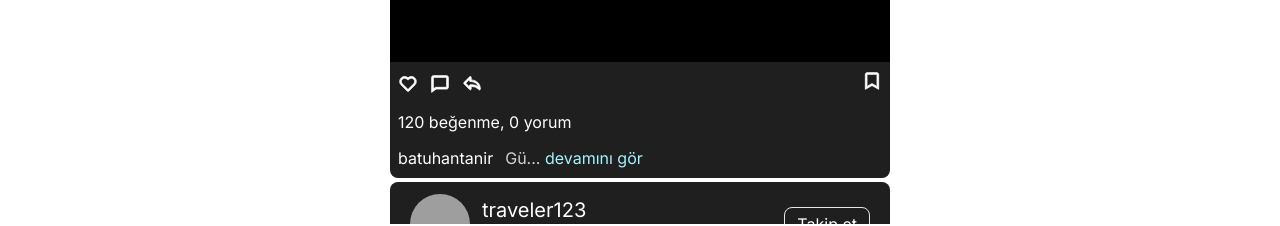
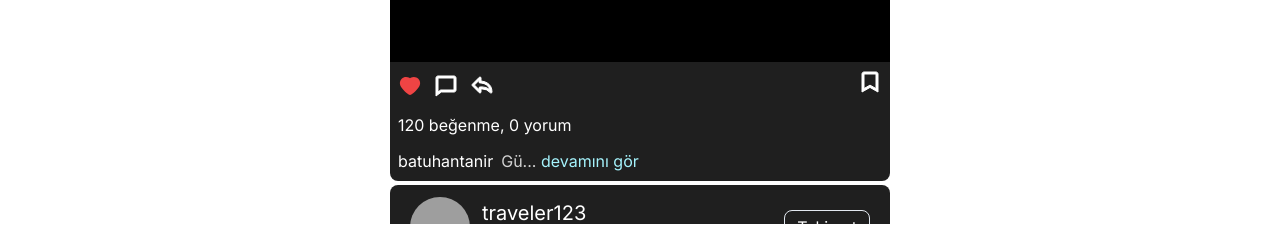
Before and after one commit to batuhantanir/internship-swiper, a Next.js app: page / in a window 1280 px wide. Both pictures are taken after a click on the button 279 px from the left and 338 px from the top of the page. Shown: the part 549-775 px from the top of the page. Built offline with nearby package versions, Linux system fonts and the light colour scheme; grey boxes are pictures that could not be loaded.

Commit message:
Add like functionality to posts

```diff
--- a/app/page.js
+++ b/app/page.js
@@ -4,6 +4,7 @@ import { Carousel, CarouselContent, CarouselItem, CarouselNext, CarouselPrevious
 import posts from '@/mock/posts';
 import users from '@/mock/users'
 import { BiHeart, BiBookmark, BiComment, BiShare, BiUpArrowAlt } from "react-icons/bi";
+import { AiFillHeart } from "react-icons/ai";
 import { MdOutlineVideoLibrary } from "react-icons/md";
 
 export default function Home() {
@@ -11,6 +12,7 @@ export default function Home() {
   const [categories, setCategories] = useState(["all"]);
   const [usersData, setUsersData] = useState(users)
   const [updatePosts, setUpdatePosts] = useState(posts)
+  const [mainPosts, setMainPosts] = useState(posts)
   const [openCommentPage, setOpenCommentPage] = useState(undefined);
   const [addCommentInputValue, setAddCommentInputValue] = useState("");
   const [openFullCaption, setOpenFullCaption] = useState(undefined);
@@ -33,6 +35,10 @@ export default function Home() {
         user.username === userName ? { ...user, follow: !user.follow } : user
       )
     );
+  }
+
+  const handleLiked = (index) =>{
+    setMainPosts((prevPosts) => prevPosts.slice(index,1, !prevPosts[index]?.isLiked))
   }
 
   const handleCategory = (category) => {
@@ -238,27 +244,27 @@ export default function Home() {
                   <div className="flex flex-col gap-3 text-white p-2 ">
                     <div className="flex justify-between xl:text-xl 2xl:text-2xl">
                       <div className="flex gap-3 ">
-                        <button className="cursor-pointer">
-                          <BiHeart className="md:stroke-1" />
+                        <button className="cursor-pointer active:scale-90" onClick={()=>handleLiked(index)}>
+                          {post.isLiked ? <AiFillHeart className="md:stroke-1 stroke-red-500  text-red-500" size={24} /> : <BiHeart className="md:stroke-1" size={24} />}
+                        </button>
+                        <button className="cursor-pointer" onClick={() => setOpenCommentPage(index)}>
+                          <BiComment className="md:stroke-1" size={24} />
                         </button>
                         <button className="cursor-pointer">
-                          <BiComment className="md:stroke-1" />
-                        </button>
-                        <button className="cursor-pointer">
-                          <BiShare className="md:stroke-1" />
+                          <BiShare className="md:stroke-1" size={24} />
                         </button>
                       </div>
                       <div>
                         <button className="cursor-pointer">
-                          <BiBookmark className="md:stroke-1" />
+                          <BiBookmark className="md:stroke-1" size={24} />
                         </button >
                       </div>
                     </div>
                     <div className="text-white">
                       <span>{post.likes} beğenme,</span> <button onClick={() => setOpenCommentPage(index)}>{post.comments.length} yorum</button>
                     </div>
-                    <div className="flex gap-3 overflow-hidden " id={post.comments[0]?.id} >
-                      <span>{post.username}</span>
+                    <div className=" overflow-hidden " id={post.comments[0]?.id} >
+                      <span className="mr-2">{post.username}</span>
                       <span
                         className={`text-white/80 whitespace-wrap ${openFullCaption == index && "overflow-y-scroll"} h-fit max-h-12`}>
                         {(openFullCaption == index)
--- a/components/ui/carousel.jsx
+++ b/components/ui/carousel.jsx
@@ -44,7 +44,6 @@ const Carousel = React.forwardRef(
     const [canScrollNext, setCanScrollNext] = React.useState(false);
 
     const onSelect = React.useCallback((api) => {
-      console.log(api);
       if (!api) {
         return;
       }
@@ -144,7 +143,7 @@ const Carousel = React.forwardRef(
         <div
           ref={ref}
           onKeyDownCapture={handleKeyDown}
-          className={cn("relative", className)}
+          className={cn("relative ", className)}
           role="region"
           aria-roledescription="carousel"
           {...props}
--- a/mock/posts.js
+++ b/mock/posts.js
@@ -17,6 +17,7 @@ const posts = [
         "username": "batuhantanir",
         "caption": "Günbatımında huzurlu anlar. 🌅 #sunset #naturelover",
         "category": "nature",
+        "isLiked": true,
         "image_url": sunset,
         "likes": 120,
         "comments": [
@@ -30,6 +31,7 @@ const posts = [
         "category": "travel",
         "image_url": traveler,
         "likes": 85,
+        "isLiked": false,
         "comments": [
             {
                 "id": 201,
@@ -51,6 +53,7 @@ const posts = [
         "username": "coffeelover",
         "caption": "Kahve zamanı! ☕️ #coffeetime",
         "category": "lifestyle",
+        "isLiked": false,
         "image_url": coffeelover,
         "likes": 200,
         "comments": [
@@ -75,6 +78,7 @@ const posts = [
         "caption": "Spor yapmanın keyfini çıkartıyorum! 💪 #fitness",
         "category": "health",
         "image_url": fitness,
+        "isLiked": true,
         "likes": 150,
         "comments": [
             {
@@ -99,6 +103,7 @@ const posts = [
         "category": "music",
         "image_url": music,
         "likes": 180,
+        "isLiked": false,
         "comments": [
             {
                 "id": 501,
@@ -122,6 +127,7 @@ const posts = [
         "category": "books",
         "image_url": bookworm,
         "likes": 100,
+        "isLiked": false,
         "comments": [
             {
                 "id": 601,
@@ -145,6 +151,7 @@ const posts = [
         "category": "fashion",
         "image_url": fashionista,
         "likes": 220,
+        "isLiked": false,
         "comments": [
             {
                 "id": 701,
@@ -167,6 +174,7 @@ const posts = [
         "caption": "Evimizdeki küçük dostlar. 🐾 #pets",
         "category": "pets",
         "image_url": pets,
+        "isLiked": false,
         "likes": 130,
         "comments": [
             {
@@ -191,6 +199,7 @@ const posts = [
         "category": "art",
         "image_url": art,
         "likes": 190,
+        "isLiked": false,
         "comments": [
             {
                 "id": 901,
@@ -214,6 +223,7 @@ const posts = [
         "category": "memories",
         "image_url": throwback,
         "likes": 160,
+        "isLiked": false,
         "comments": [
             {
                 "id": 1001,
@@ -237,6 +247,7 @@ const posts = [
         "video_url": 'https://player.vimeo.com/video/902145852?badge=0?autopause=0?player_id=0?app_id=58479',
         "category": "food",
         "likes": 250,
+        "isLiked": false,
         "comments": [
             {
                 "id": 1101,
@@ -260,6 +271,7 @@ const posts = [
         "video_url": "https://player.vimeo.com/video/902145607?h=0bd52ddc92",
         "category": "art",
         "likes": 300,
+        "isLiked": false,
         "comments": [
             {
                 "id": 1201,
```
